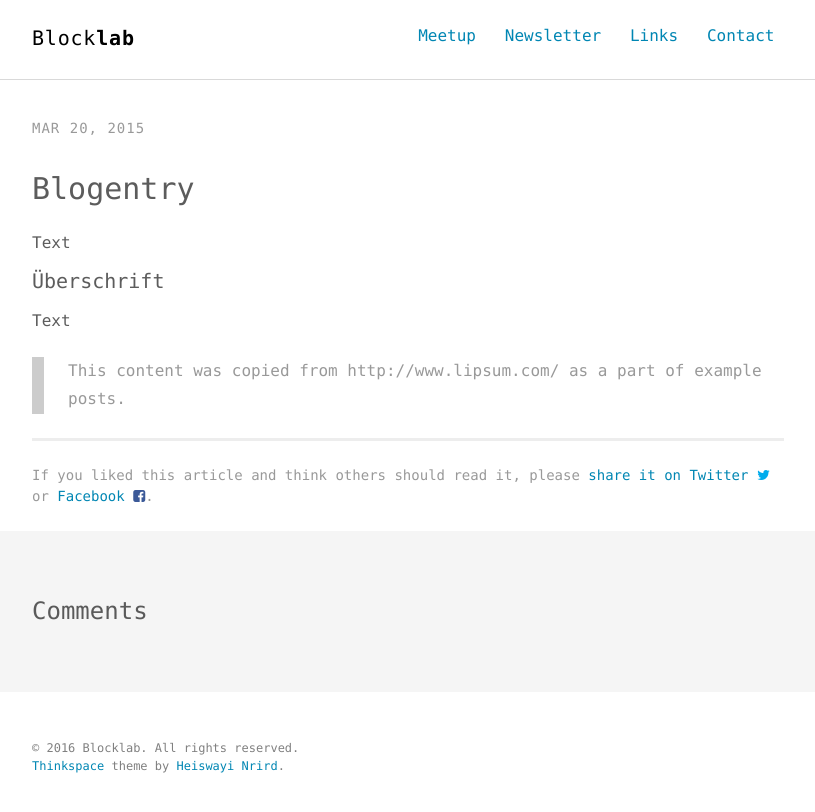
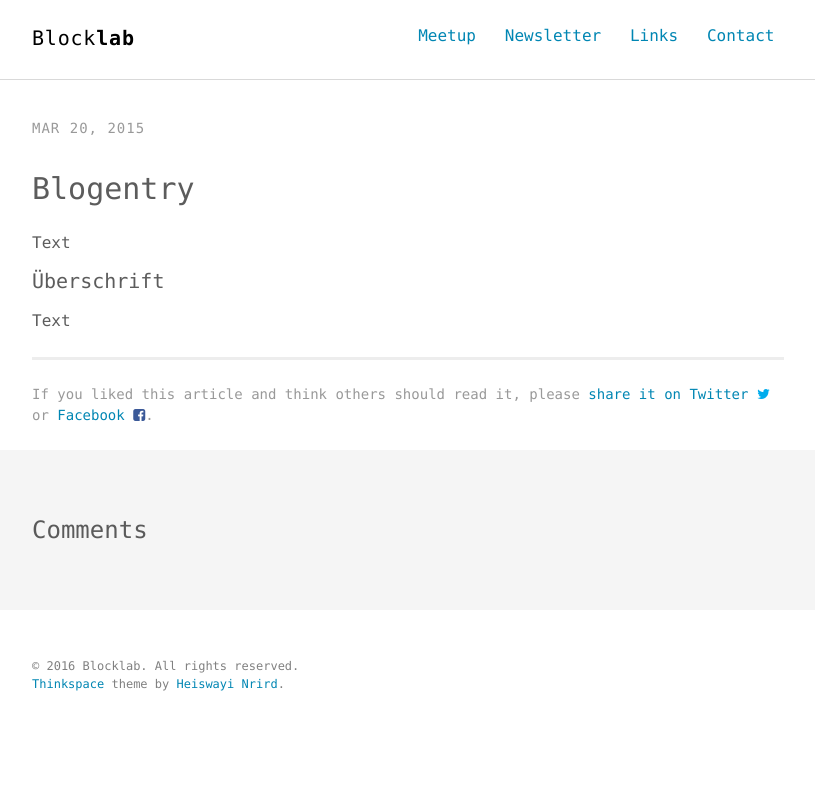
Before and after one commit to blocklab/site, a Jekyll site: the page built from _posts/2015-03-20-what-is-lorem-ipsum.md, in a window 1280 px wide. Shown: the top 812 px of the page, without its empty margins (232-1047 px from the left). Built offline with Jekyll 4.4.1, drawn with Linux system fonts in a browser that asks for light colours; comment, search, counter and statistics services are not loaded.

Commit message:
Update 2015-03-20-what-is-lorem-ipsum.md

```diff
--- a/_posts/2015-03-20-what-is-lorem-ipsum.md
+++ b/_posts/2015-03-20-what-is-lorem-ipsum.md
@@ -11,6 +11,3 @@ Text
 #### Überschrift
 
 Text
-
-
-> This content was copied from http://www.lipsum.com/ as a part of example posts.
```
